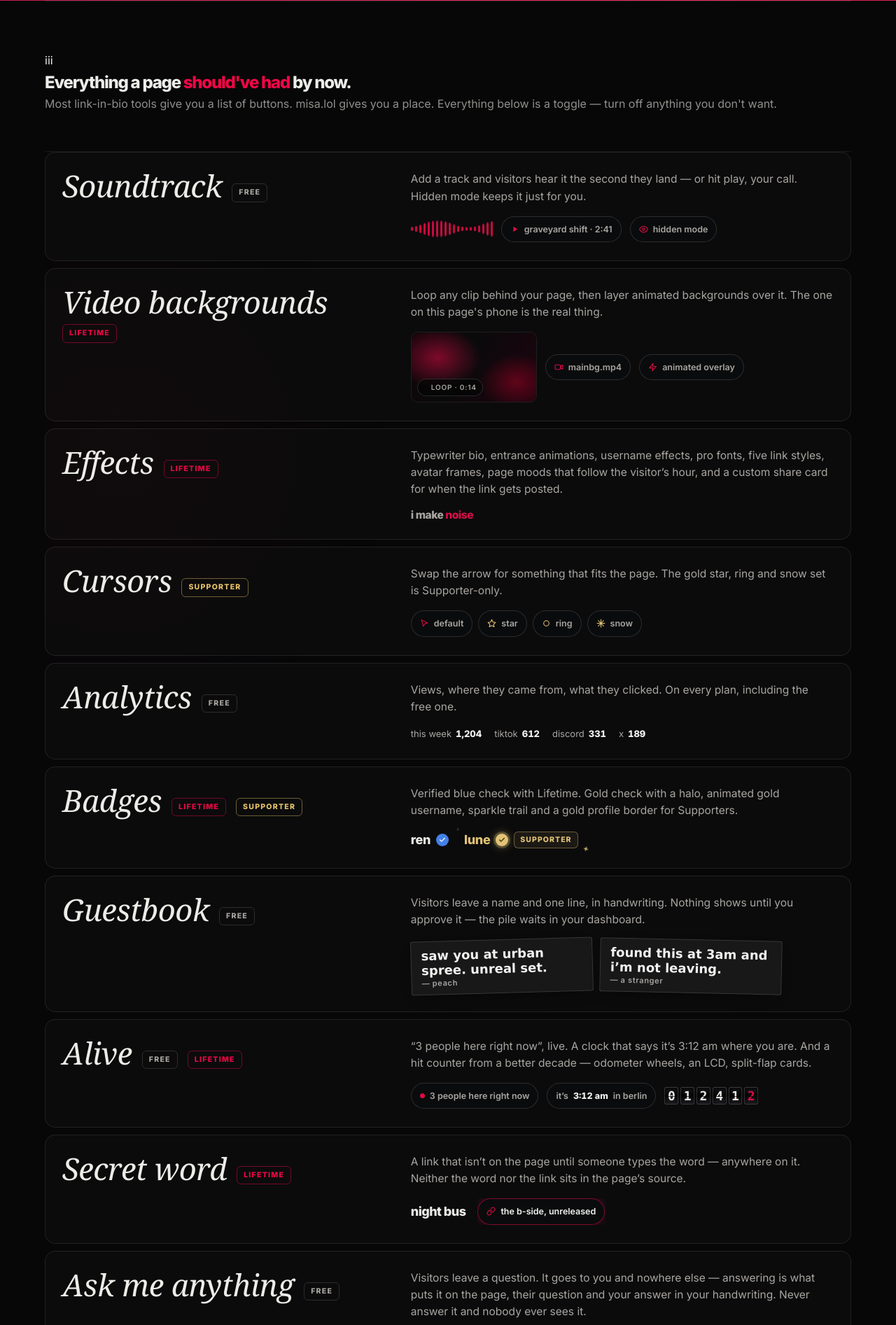
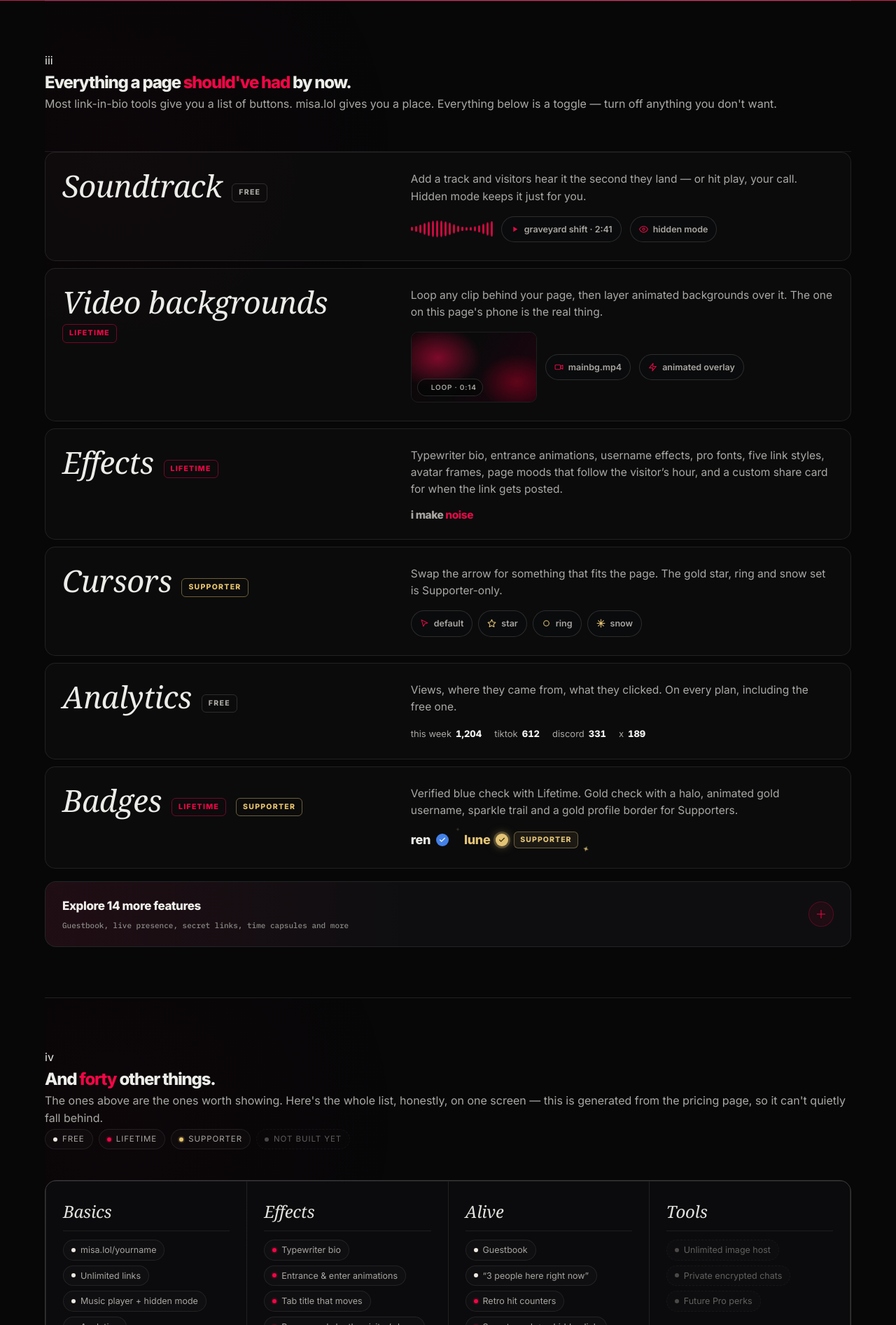
Before and after one commit to disregard0516/new-misa.lol, a Python web app: template app/templates/pages/index/index.html in a window 1280 px wide. Shown: the part 4607-6500 px from the top of the page at 70% size. Run offline with Jinja, Linux system fonts and the light colour scheme; the template is opened without the code that fills it, so the values that code supplies are empty.

Commit message:
polish homepage feature flow and footer
Co-authored-by: Cursor <cursoragent@cursor.com>

```diff
--- a/app/templates/css/press.css
+++ b/app/templates/css/press.css
@@ -568,6 +568,39 @@ html:has(.mk){scroll-snap-type:none}
 .mk .spec__row:hover .spec__name em{color:#F00646}
 .mk .spec__demo{filter:saturate(.88);transition:filter .25s ease,transform .25s ease}
 .mk .spec__row:hover .spec__demo{filter:saturate(1.12);transform:translateY(-2px)}
+.mk .spec__body>p,.mk .steps__item p,.mk .bs-head2__d{color:#aaa9a5}
+.mk .spec-more{
+  position:relative;margin-top:18px;
+  border:1px solid rgba(255,255,255,.11);border-radius:16px;
+  background:#09090b;overflow:hidden;
+}
+.mk .spec-more>summary{
+  display:flex;align-items:center;justify-content:space-between;gap:20px;
+  min-height:92px;padding:20px 24px;cursor:pointer;list-style:none;
+  background:
+    linear-gradient(90deg,rgba(240,6,70,.08),transparent 45%),
+    rgba(255,255,255,.018);
+  transition:background .25s ease,color .25s ease;
+}
+.mk .spec-more>summary::-webkit-details-marker{display:none}
+.mk .spec-more>summary:hover{background:linear-gradient(90deg,rgba(240,6,70,.14),transparent 50%),rgba(255,255,255,.025)}
+.mk .spec-more>summary span{display:grid;gap:6px}
+.mk .spec-more>summary b{color:#f0efeb;font-size:17px;letter-spacing:-.025em}
+.mk .spec-more>summary small{color:#898985;font:500 11px/1.5 var(--mk-mono)}
+.mk .spec-more>summary i{
+  position:relative;flex:0 0 36px;width:36px;height:36px;
+  border:1px solid rgba(240,6,70,.28);border-radius:50%;background:rgba(240,6,70,.07);
+  transition:transform .3s ease,background .2s ease;
+}
+.mk .spec-more>summary i::before,.mk .spec-more>summary i::after{
+  content:"";position:absolute;left:50%;top:50%;width:12px;height:1px;
+  background:#F00646;transform:translate(-50%,-50%);
+}
+.mk .spec-more>summary i::after{transform:translate(-50%,-50%) rotate(90deg)}
+.mk .spec-more[open]>summary i{transform:rotate(45deg);background:rgba(240,6,70,.14)}
+.mk .spec-more__rows{padding:10px}
+.mk .spec-more__rows .spec__row:last-child{margin-bottom:0}
+.mk .spec-more:not([open]) .spec-more__rows{display:none}
 
 .mk .allof{
   position:relative;z-index:1;gap:1px;padding:1px;
@@ -601,18 +634,19 @@ html:has(.mk){scroll-snap-type:none}
 .mk .tier-col .btn:hover{transform:translateY(-2px)}
 
 .mk .cta{
-  position:relative;overflow:hidden;border-top:1px solid var(--mk-line);
+  position:relative;isolation:isolate;clear:both;overflow:hidden;border-top:1px solid var(--mk-line);
   background:
     radial-gradient(600px circle at 20% 50%,rgba(240,6,70,.14),transparent 68%),
     #09090b;
 }
-.mk .cta::after{
-  content:"misa.lol";position:absolute;right:-.04em;bottom:-.19em;
-  color:rgba(255,255,255,.022);font:800 clamp(120px,22vw,340px)/1 Inter,sans-serif;
-  letter-spacing:-.09em;pointer-events:none;
+.mk .cta::before,.mk .cta::after{content:none!important;display:none!important}
+.mk .cta__grid{position:relative;z-index:1}
+.mk .cta .title{position:relative;z-index:2;max-width:12ch;text-wrap:balance}
+.mk .cta__side{position:relative;z-index:2}
+.mk .footer{
+  position:relative;z-index:2;clear:both;
+  min-height:0!important;border-top:1px solid var(--mk-line);background:#050506;
 }
-.mk .cta__grid{position:relative;z-index:1}
-.mk .footer{border-top:1px solid var(--mk-line);background:#050506}
 
 @media (prefers-reduced-motion:no-preference){
   @keyframes mk-art-breathe{
--- a/app/templates/js/home-polish.js
+++ b/app/templates/js/home-polish.js
@@ -32,6 +32,30 @@
       sectionObserver.observe(section);
     });
   }
+
+  function revealCurrentTarget() {
+    if (!window.location.hash) return;
+    var target = document.getElementById(window.location.hash.slice(1));
+    if (!target) return;
+    target.classList.add("in");
+    Array.prototype.forEach.call(target.querySelectorAll(".reveal"), function (element) {
+      element.classList.add("in");
+    });
+  }
+
+  revealCurrentTarget();
+  window.addEventListener("hashchange", revealCurrentTarget);
+
+  Array.prototype.forEach.call(document.querySelectorAll(".spec-more"), function (details) {
+    details.addEventListener("toggle", function () {
+      if (!details.open) return;
+      Array.prototype.forEach.call(details.querySelectorAll(".reveal"), function (element, index) {
+        window.setTimeout(function () {
+          element.classList.add("in");
+        }, reduceMotion ? 0 : Math.min(index * 35, 280));
+      });
+    });
+  });
 
   if (reduceMotion || !window.matchMedia("(pointer: fine)").matches) return;
 
--- a/app/templates/pages/index/index.html
+++ b/app/templates/pages/index/index.html
@@ -29,12 +29,12 @@
     <link rel="apple-touch-icon" href="/images/apple-touch-icon.png">
     <link rel="manifest" href="/site.webmanifest">
     <link rel="stylesheet" href="/css/v2.css?v=mk3">
-    <link rel="stylesheet" href="/css/press.css?v=mk5">
+    <link rel="stylesheet" href="/css/press.css?v=mk6">
     <script src="/js/config.js"></script>
     <script src="/js/auth.js?v=mk3" defer></script>
     <script src="/js/v2.js?v=mk3" defer></script>
     <script src="/js/night.js?v=mk3" defer></script>
-    <script src="/js/home-polish.js?v=1" defer></script>
+    <script src="/js/home-polish.js?v=2" defer></script>
 </head>
 <body class="night mk">
 <a class="skip" href="#main">Skip to content</a>
@@ -293,6 +293,9 @@
       </div>
     </div>
 
+    <details class="spec-more">
+      <summary><span><b>Explore 14 more features</b><small>Guestbook, live presence, secret links, time capsules and more</small></span><i aria-hidden="true"></i></summary>
+      <div class="spec-more__rows">
     <div class="spec__row reveal">
       <h3 class="spec__name"><em>Guestbook</em><span class="tier">free</span></h3>
       <div class="spec__body">
@@ -404,6 +407,8 @@
         <div class="spec__demo" aria-hidden="true"><span class="wax-demo">†</span><span class="chip">opens 24 dec 2026</span><span class="hand" data-demo-capsule="2026-12-24">counting…</span></div>
       </div>
     </div>
+      </div>
+    </details>
   </div>
 </section>
 
```
